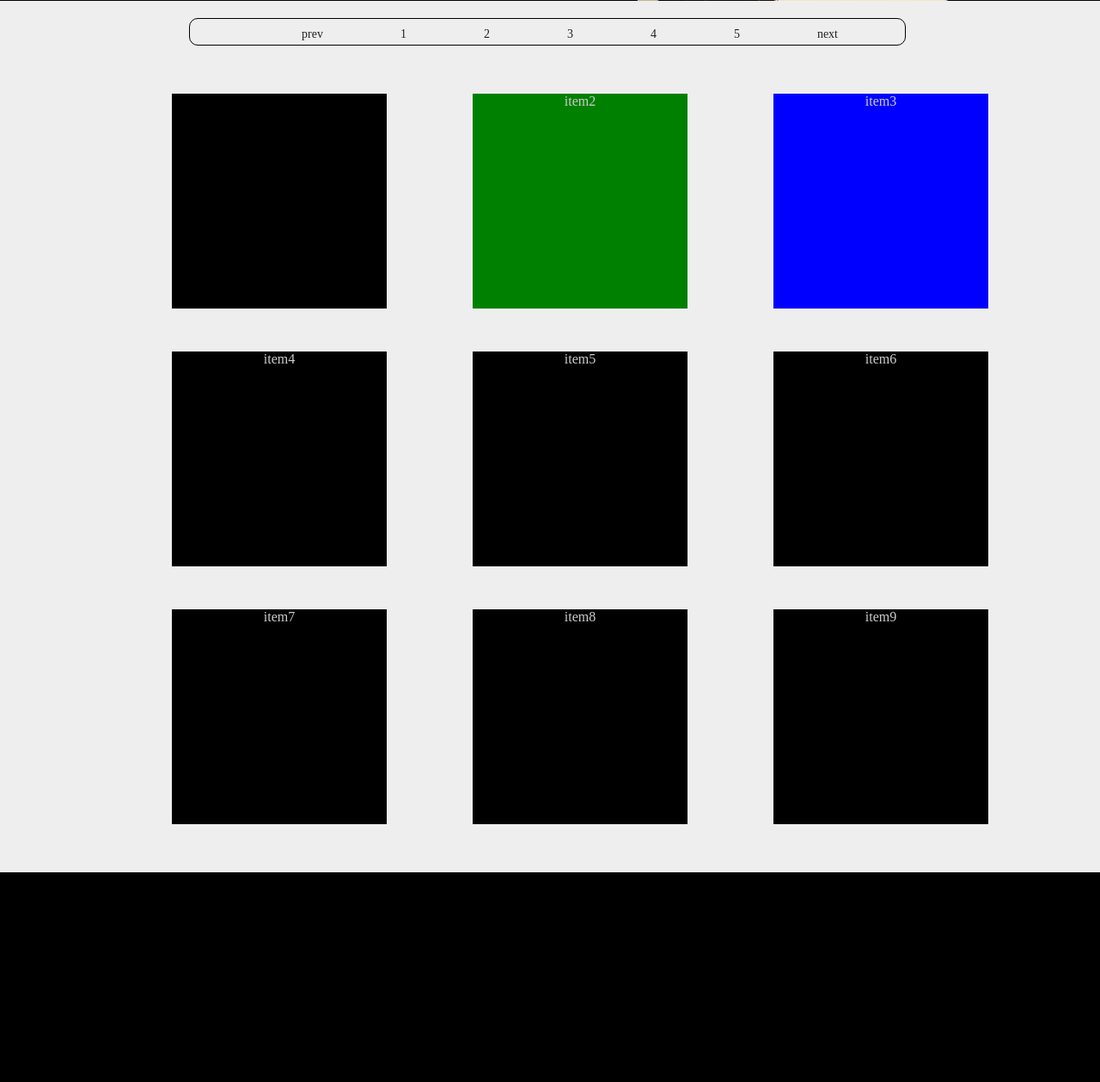
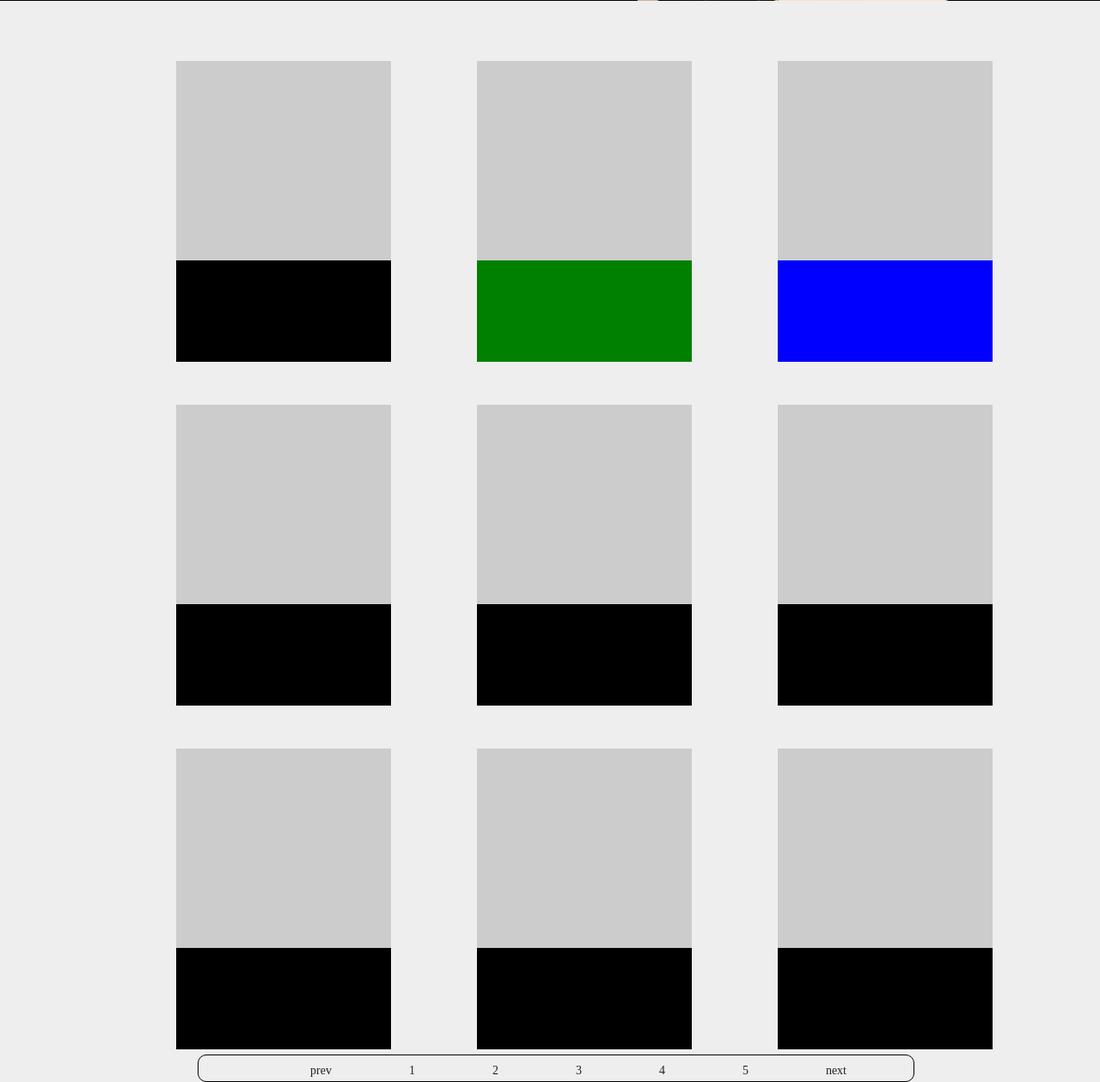
Before and after one commit to tiemmap147/Ctek, a PHP site: page /content.php in a window 1280 px wide. Shown: the part 569-1828 px from the top of the page at 86% size. Before the commit the page ends 1584 px from the top, so only its background shows below. Run offline with PHP 8.4, Linux system fonts and the light colour scheme.

Commit message:
update 1

```diff
--- a/CSS/stylecontent.css
+++ b/CSS/stylecontent.css
@@ -69,8 +69,8 @@ a.header-menu-link:hover{
 
 .grid{
     margin: 56px auto;
-	margin-left: 200px;
-	margin-right: auto;
+	/* margin-left: 200px;
+	margin-right: auto; */
 
 
     display: grid;
@@ -78,7 +78,7 @@ a.header-menu-link:hover{
     /* float: left; */
     width: 68%;
 	grid-template-columns: 250px 250px 250px;
-    grid-template-rows: 250px 250px 250px;
+    grid-template-rows: 350px 350px 350px;
 	grid-column-gap: 100px;
     grid-row-gap: 50px;
 }
@@ -89,7 +89,7 @@ a.header-menu-link:hover{
 	transition: color 0.2s ease-in-out;
     /* padding: 150px; */
     width: 250px;
-    height: 250px;
+    height: 350px;
 	text-align: center;
 
 
@@ -180,7 +180,7 @@ a.header-menu-link:hover{
 
 }
 .banner_img{
-	height: 500px;
+	height: 80px;
 	width: 100%;
 }
 .item1{
@@ -197,8 +197,9 @@ a.header-menu-link:hover{
 	/* background: #444444; */
 	height: 30px;
 	width: 65%;
+
     margin-top: -50px;
-    margin-left: 220px;
+    margin-left: 230px;
 	border: 1px solid black;
 	text-align: center;
 	border-radius: 10px;
@@ -228,3 +229,10 @@ a.header-menu-link:hover{
 	margin: 0 auto;
 
 }
+.griditem_images{
+	background-color: #CCCCCC;
+	width: 250px;
+	height: 232px;
+	display: block;
+
+}
--- a/content.php
+++ b/content.php
@@ -32,7 +32,74 @@
         </div>
         </center>
 
-        <div class="nav">
+
+
+
+        <div class="grid">
+            <a href="#" class="griditem grid_item1" >
+                <!-- <img class="item1" src="ip12.png"> -->
+                <div class="griditem_images"></div>
+                <div class="griditem_label"></div>
+                <div class="griditem_gia"></div>
+            </a>
+            <a href="#" class="griditem grid_item2">
+                <div class="griditem_images"></div>
+                <div class="griditem_label"></div>
+                <div class="griditem_gia"></div>
+            </a>
+            <a href="#" class="griditem grid_item3">
+                <div class="griditem_images"></div>
+                <div class="griditem_label"></div>
+                <div class="griditem_gia"></div>
+
+            </a>
+            <a href="#" class="griditem grid_item4">
+                <div class="griditem_images"></div>
+                <div class="griditem_label"></div>
+                <div class="griditem_gia"></div>
+            </a>
+            <a href="#" class="griditem grid_item5">
+                <div class="griditem_images"></div>
+                <div class="griditem_label"></div>
+                <div class="griditem_gia"></div>
+            </a>
+            <a href="#" class="griditem grid_item6">
+
+                <div class="griditem_images"></div>
+                <div class="griditem_label"></div>
+                <div class="griditem_gia"></div>
+            </a>
+            <a href="#" class="griditem grid_item7">
+
+                <div class="griditem_images"></div>
+                <div class="griditem_label"></div>
+                <div class="griditem_gia"></div>
+            </a>
+            <a href="#" class="griditem grid_item8">
+                <div class="griditem_images"></div>
+                <div class="griditem_label"></div>
+                <div class="griditem_gia"></div>
+            </a>
+            <a href="#" class="griditem grid_item9">
+                <div class="griditem_images"></div>
+                <div class="griditem_label"></div>
+                <div class="griditem_gia"></div>
+            </a>
+        </div>
+
+        <!-- <div class="grid2">
+            <a href="#" class="griditem2 grid_item1">item1</a>
+            <a href="#" class="griditem2 grid_item2">item2</a>
+            <a href="#" class="griditem2 grid_item3">item3</a>
+        </div>
+        <div class="grid3">
+            <a href="#" class="griditem3 grid_item1">item1</a>
+            <a href="#" class="griditem3 grid_item2">item2</a>
+            <a href="#" class="griditem3 grid_item3">item3</a>
+        </div> -->
+
+    </div>
+    <div class="nav">
             <center>
             <ul>
                 <li class="nav-item">
@@ -61,32 +128,6 @@
 
         </div>
 
-
-        <div class="grid">
-            <a href="#" class="griditem grid_item1" >
-                <!-- <img class="item1" src="ip12.png"> -->
-            </a>
-            <a href="#" class="griditem grid_item2">item2</a>
-            <a href="#" class="griditem grid_item3">item3</a>
-            <a href="#" class="griditem grid_item4">item4</a>
-            <a href="#" class="griditem grid_item5">item5</a>
-            <a href="#" class="griditem grid_item6">item6</a>
-            <a href="#" class="griditem grid_item7">item7</a>
-            <a href="#" class="griditem grid_item8">item8</a>
-            <a href="#" class="griditem grid_item9">item9</a>
-        </div>
-        <!-- <div class="grid2">
-            <a href="#" class="griditem2 grid_item1">item1</a>
-            <a href="#" class="griditem2 grid_item2">item2</a>
-            <a href="#" class="griditem2 grid_item3">item3</a>
-        </div>
-        <div class="grid3">
-            <a href="#" class="griditem3 grid_item1">item1</a>
-            <a href="#" class="griditem3 grid_item2">item2</a>
-            <a href="#" class="griditem3 grid_item3">item3</a>
-        </div> -->
-
-    </div>
 </body>
 </html>
 <script>
```
